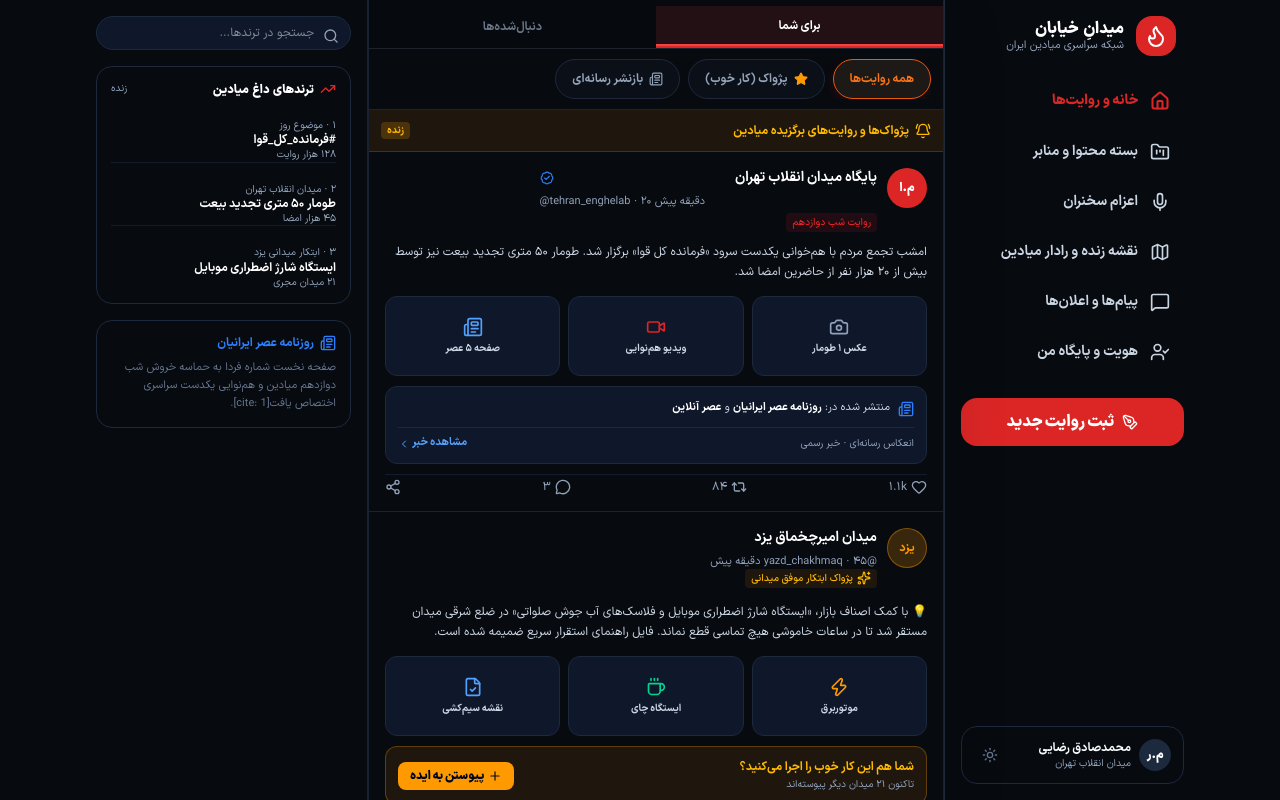
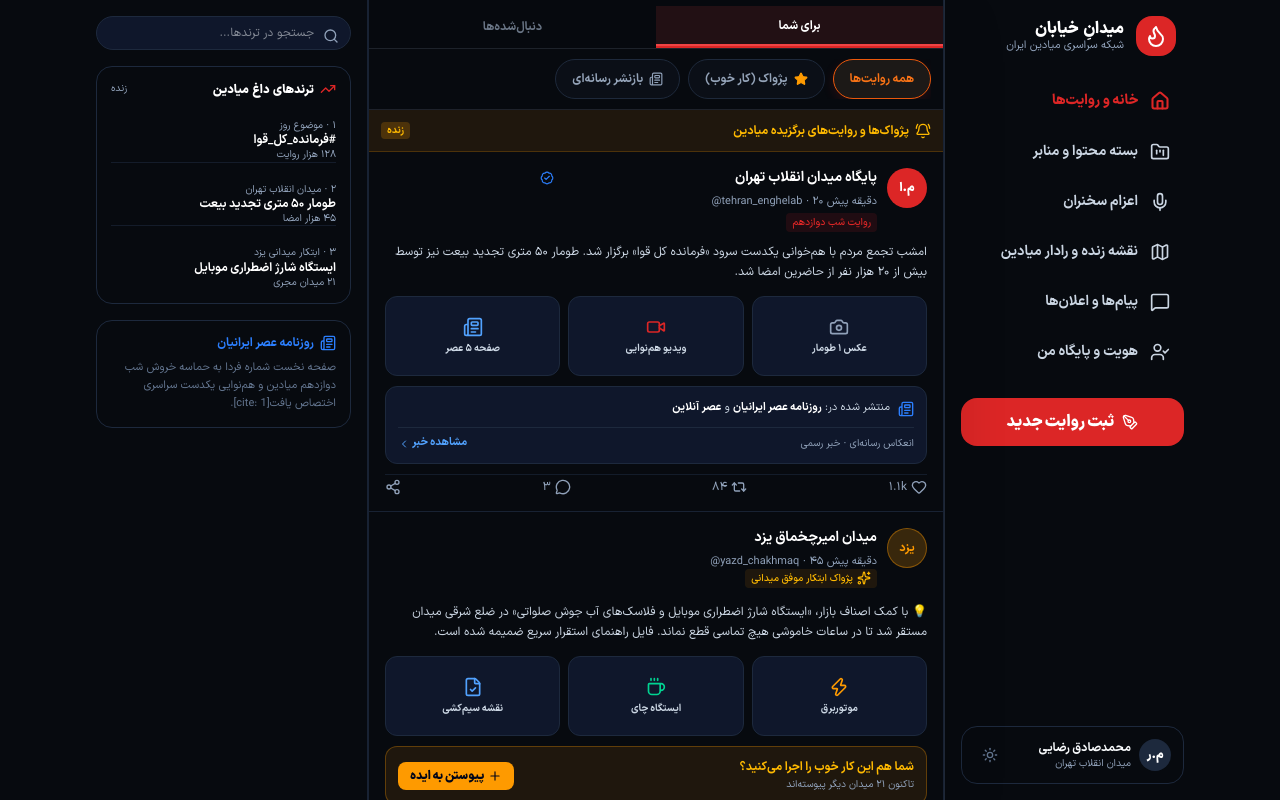
Before and after one commit to mohammad-mohammad-soltani/meydan, a Next.js app: page / in a window 1280 px wide. Built offline with nearby package versions, Linux system fonts and the light colour scheme; a web font is replaced by a local one.

Commit message:
Stabilize RTL feed metadata direction

```diff
--- a/app/globals.css
+++ b/app/globals.css
@@ -597,3 +597,10 @@ button:disabled { cursor: not-allowed; opacity: .55; }
     max-width: 100%;
   }
 }
+
+
+.feed-item > div:first-child > div:first-child > div:last-child > div:first-child > span:last-child {
+  direction: ltr;
+  unicode-bidi: isolate;
+  text-align: right;
+}
```
